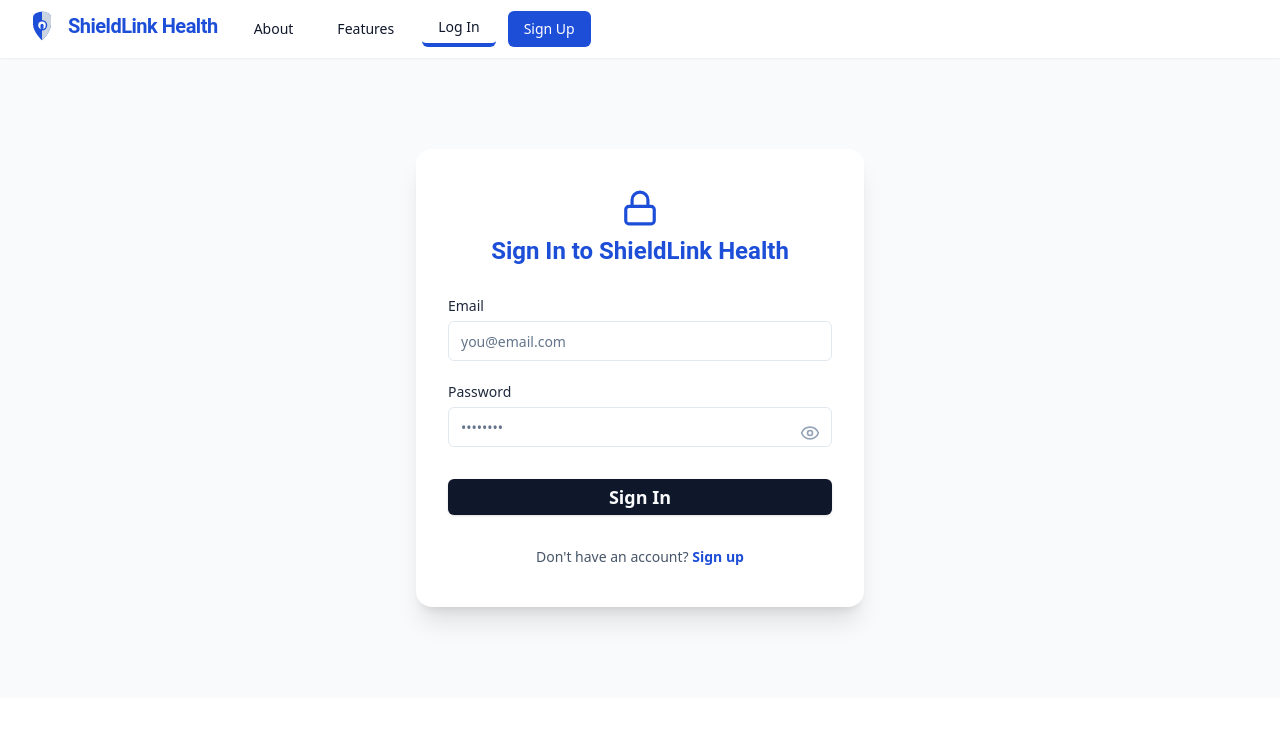
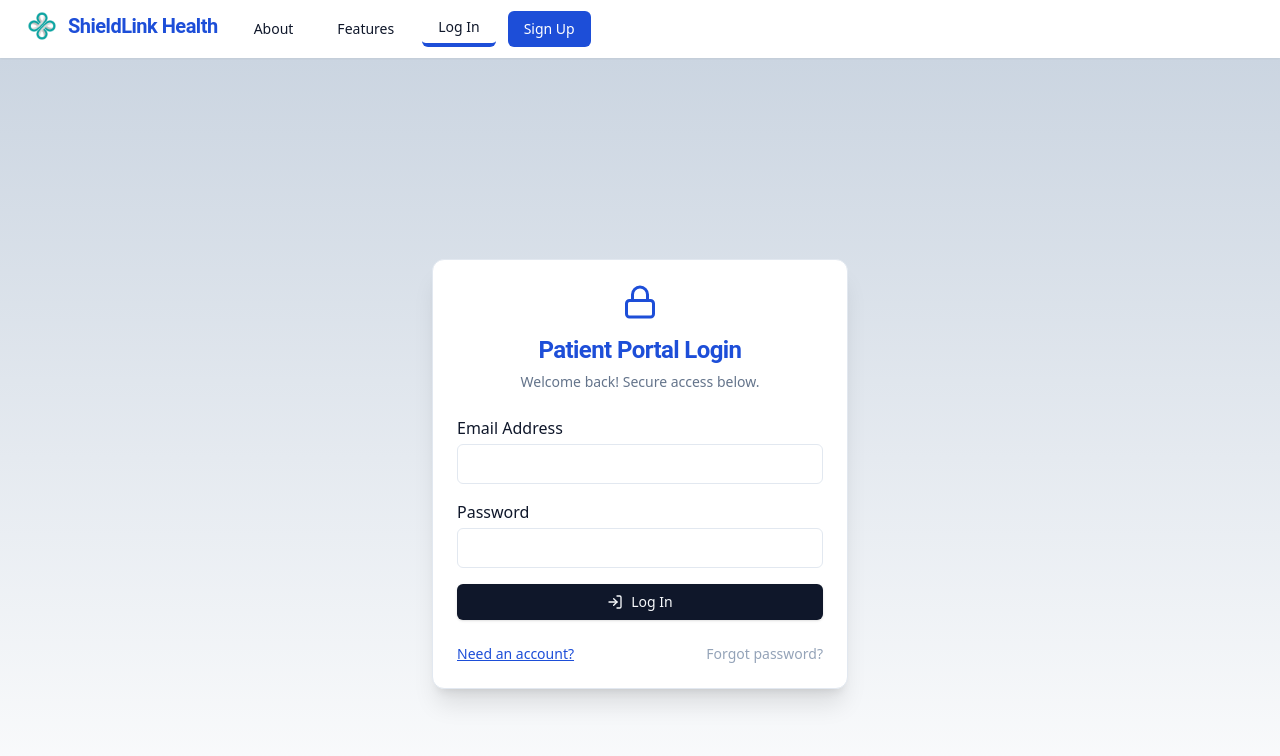
Before and after one commit to Collin-Test-Quome-Org/create-a-comprehensive-hipaa-compliant-patient-por-ac35136d-d57c8af3, a React (Vite) app in the folder frontend/: page /login in a window 1280 px wide. Shown: the top 756 px of the page. Built offline with nearby package versions, Linux system fonts and the light colour scheme.

Commit message:
Add CompanyLogo, LoginPage, and SignupPage components/pages with functional UI, mock state, and navigation.

```diff
--- a/frontend/src/components/CompanyLogo.tsx
+++ b/frontend/src/components/CompanyLogo.tsx
@@ -1,15 +1,14 @@
-import { Shield } from 'lucide-react';
+import * as React from 'react';
 
-export const CompanyLogo = ({ size = 32 }: { size?: number }) => (
-  <span className="inline-flex items-center justify-center" style={{ width: size, height: size }}>
-    {/* Use brand kit: shield/lock combo, blue and slate */}
-    <svg width={size} height={size} viewBox="0 0 48 48" fill="none" xmlns="http://www.w3.org/2000/svg">
-      <g>
-        <path d="M24 5C30.6274 5 36 8.13401 36 12.5V21.5C36 32 24 43 24 43C24 43 12 32 12 21.5V12.5C12 8.13401 17.3726 5 24 5Z" fill="#1d4ed8"/>
-        <path d="M24 5C30.6274 5 36 8.13401 36 12.5V21.5C36 32 24 43 24 43V5Z" fill="#cbd5e1"/>
-        <rect x="18" y="17" width="12" height="12" rx="6" fill="#fff" stroke="#1d4ed8" strokeWidth="2"/>
-        <rect x="22" y="21" width="4" height="7" rx="2" fill="#1d4ed8"/>
-      </g>
-    </svg>
-  </span>
+/**
+ * CompanyLogo
+ * Displays the primary ShieldLink Health logo (shield + lock)
+ * Use size prop to control width/height in px
+ */
+export const CompanyLogo = ({ size = 40 }: { size?: number }) => (
+  <img
+    src={process.env.PUBLIC_URL ? `${process.env.PUBLIC_URL}/branding/assets/logo-0.png` : '/branding/assets/logo-0.png'}
+    style={{ width: size, height: size }}
+    draggable={false}
+  />
 );
--- a/frontend/src/pages/LoginPage.tsx
+++ b/frontend/src/pages/LoginPage.tsx
@@ -1,67 +1,71 @@
-import { useState } from 'react';
 import { Button } from '@/components/ui/button';
 import { Input } from '@/components/ui/input';
-import { Label } from '@/components/ui/label';
-import { Eye, EyeOff, Lock } from 'lucide-react';
+import { Card, CardContent, CardHeader, CardTitle } from '@/components/ui/card';
+import { Lock, LogIn } from 'lucide-react';
+import { motion } from 'framer-motion';
 import { Link, useNavigate } from 'react-router-dom';
+import * as React from 'react';
 
 export const LoginPage = () => {
-  const [email, setEmail] = useState('');
-  const [password, setPassword] = useState('');
-  const [show, setShow] = useState(false);
-  const [loading, setLoading] = useState(false);
-  const [error, setError] = useState('');
+  const [email, setEmail] = React.useState('');
+  const [password, setPassword] = React.useState('');
+  const [error, setError] = React.useState('');
   const navigate = useNavigate();
 
   function handleSubmit(e: React.FormEvent) {
     e.preventDefault();
-    setLoading(true);
     setError('');
-    // Mock login: accept anything, go to "/dashboard"
+    // Mock auth: any non-empty email/password "logs in" and navigates to dashboard
+    if (!email || !password) {
+      setError('Please enter email and password.');
+      return;
+    }
     setTimeout(() => {
-      if (!email.includes('@') || password.length < 4) {
-        setError('Please enter a valid email and password.');
-        setLoading(false);
-        return;
-      }
       navigate('/dashboard');
-    }, 700);
+    }, 500);
   }
 
   return (
-    <div className="min-h-[80vh] flex flex-col items-center justify-center bg-slate-50 py-12">
-      <form className="bg-white rounded-2xl shadow-xl px-8 py-10 w-full max-w-md flex flex-col gap-6" onSubmit={handleSubmit} aria-label="login form">
-        <div className="flex flex-col items-center mb-2">
-          <Lock className="text-[#1d4ed8] mb-2" size={38} />
-          <h2 className="font-['Roboto'] font-bold text-2xl text-[#1d4ed8]">Sign In to ShieldLink Health</h2>
-        </div>
-        <div className="flex flex-col gap-2">
-          <Label htmlFor="login-email" className="text-slate-800 font-medium">Email</Label>
-          <Input id="login-email" name="email" type="email" placeholder="you@email.com" autoComplete="email" required value={email} onChange={e => setEmail(e.target.value)} />
-        </div>
-        <div className="flex flex-col gap-2 relative">
-          <Label htmlFor="login-password" className="text-slate-800 font-medium">Password</Label>
-          <Input id="login-password" name="password" type={show ? 'text' : 'password'} placeholder="••••••••" autoComplete="current-password" required value={password} onChange={e => setPassword(e.target.value)} />
-          <button
-            type="button"
-            tabIndex={-1}
-            aria-label={show ? 'Hide password' : 'Show password'}
-            className="absolute right-3 top-[38px] text-slate-400 hover:text-[#1d4ed8]"
-            onClick={() => setShow(s => !s)}
-            id="login-toggle-password-visibility"
-          >
-            {show ? <EyeOff size={20} /> : <Eye size={20} />}
-          </button>
-        </div>
-        {error && <div className="text-red-500 text-sm text-center" role="alert">{error}</div>}
-        <Button id="login-submit" type="submit" className="mt-2 font-bold text-lg" disabled={loading}>
-          {loading ? 'Signing in…' : 'Sign In'}
-        </Button>
-        <div className="text-center text-slate-600 text-sm mt-2">
-          Don't have an account?{' '}
-          <Link to="/signup" className="text-[#1d4ed8] font-semibold hover:underline" id="login-link-signup">Sign up</Link>
-        </div>
-      </form>
+    <div className="min-h-screen flex flex-col items-center justify-center bg-gradient-to-b from-[#cbd5e1] to-white">
+      <motion.div
+        initial={{ opacity: 0, y: 30 }}
+        animate={{ opacity: 1, y: 0 }}
+        className="w-full max-w-md px-4"
+      >
+        <Card className="shadow-xl mt-8">
+          <CardHeader className="flex flex-col items-center">
+            <span className="mb-2"><Lock size={36} className="text-[#1d4ed8]" /></span>
+            <CardTitle className="text-2xl font-bold font-['Roboto'] text-[#1d4ed8]">
+              Patient Portal Login
+            </CardTitle>
+            <span className="text-slate-500 text-sm mt-2">Welcome back! Secure access below.</span>
+          </CardHeader>
+          <CardContent>
+            <form className="space-y-4" onSubmit={handleSubmit} aria-label="Login form">
+              <div>
+                <label htmlFor="login-email" className="font-medium">Email Address</label>
+                <Input id="login-email" type="email" autoComplete="username" required value={email} onChange={e => setEmail(e.target.value)} className="mt-1" />
+              </div>
+              <div>
+                <label htmlFor="login-password" className="font-medium">Password</label>
+                <Input id="login-password" type="password" autoComplete="current-password" required value={password} onChange={e => setPassword(e.target.value)} className="mt-1" />
+              </div>
+              {error && <div className="text-red-600 text-sm" role="alert">{error}</div>}
+              <Button id="login-submit" type="submit" className="w-full mt-2 flex gap-2 items-center justify-center">
+                <LogIn /> Log In
+              </Button>
+            </form>
+            <div className="flex justify-between mt-6 text-sm">
+              <span>
+                <Link to="/signup" className="text-[#1d4ed8] underline hover:text-blue-700" id="login-signup-link">Need an account?</Link>
+              </span>
+              <span>
+                <Link to="#" className="text-slate-400 hover:text-[#1d4ed8]">Forgot password?</Link>
+              </span>
+            </div>
+          </CardContent>
+        </Card>
+      </motion.div>
     </div>
   );
-}
+};
--- a/frontend/src/pages/SignupPage.tsx
+++ b/frontend/src/pages/SignupPage.tsx
@@ -1,61 +1,89 @@
-import { useState } from 'react';
 import { Button } from '@/components/ui/button';
 import { Input } from '@/components/ui/input';
-import { Label } from '@/components/ui/label';
-import { UserPlus } from 'lucide-react';
+import { Card, CardContent, CardHeader, CardTitle } from '@/components/ui/card';
+import { UserPlus, CheckCircle } from 'lucide-react';
+import { motion } from 'framer-motion';
 import { Link, useNavigate } from 'react-router-dom';
+import * as React from 'react';
 
 export const SignupPage = () => {
-  const [email, setEmail] = useState('');
-  const [name, setName] = useState('');
-  const [password, setPassword] = useState('');
-  const [loading, setLoading] = useState(false);
-  const [error, setError] = useState('');
+  const [email, setEmail] = React.useState('');
+  const [password, setPassword] = React.useState('');
+  const [confirm, setConfirm] = React.useState('');
+  const [error, setError] = React.useState('');
+  const [success, setSuccess] = React.useState(false);
   const navigate = useNavigate();
 
   function handleSubmit(e: React.FormEvent) {
     e.preventDefault();
-    setLoading(true);
     setError('');
-    if (!email.includes('@') || password.length < 4 || name.length < 2) {
-      setError('Please enter a valid name, email, and password.');
-      setLoading(false);
+    if (!email || !password || !confirm) {
+      setError('Please fill out all fields.');
       return;
     }
-    // Mock signup: accept anything, go to /dashboard
+    if (password !== confirm) {
+      setError("Passwords don't match.");
+      return;
+    }
     setTimeout(() => {
-      navigate('/dashboard');
-    }, 700);
+      setSuccess(true);
+      setTimeout(() => navigate('/dashboard'), 900);
+    }, 600);
   }
 
   return (
-    <div className="min-h-[80vh] flex flex-col items-center justify-center bg-slate-50 py-12">
-      <form className="bg-white rounded-2xl shadow-xl px-8 py-10 w-full max-w-md flex flex-col gap-6" onSubmit={handleSubmit} aria-label="signup form">
-        <div className="flex flex-col items-center mb-2">
-          <UserPlus className="text-[#1d4ed8] mb-2" size={38} />
-          <h2 className="font-['Roboto'] font-bold text-2xl text-[#1d4ed8]">Create Your ShieldLink Account</h2>
+    <div className="min-h-screen flex flex-col items-center justify-center bg-gradient-to-b from-[#cbd5e1] to-white">
+      <motion.div
+        initial={{ opacity: 0, y: 30 }}
+        animate={{ opacity: 1, y: 0 }}
+        className="w-full max-w-md px-4"
+      >
+        <Card className="shadow-xl mt-8">
+          <CardHeader className="flex flex-col items-center">
+            <span className="mb-2"><UserPlus size={36} className="text-[#1d4ed8]" /></span>
+            <CardTitle className="text-2xl font-bold font-['Roboto'] text-[#1d4ed8]">
+              Create Your Account
+            </CardTitle>
+            <span className="text-slate-500 text-sm mt-2">Start your secure healthcare journey.</span>
+          </CardHeader>
+          <CardContent>
+            {success ? (
+              <div className="flex flex-col items-center py-8 gap-2">
+                <CheckCircle size={40} className="text-green-600" />
+                <span className="font-bold text-lg text-[#1d4ed8]">Account created!</span>
+                <span className="text-slate-500">Redirecting to your dashboard...</span>
               </div>
-        <div className="flex flex-col gap-2">
-          <Label htmlFor="signup-name" className="text-slate-800 font-medium">Full Name</Label>
-          <Input id="signup-name" name="name" type="text" autoComplete="name" required placeholder="Your name" value={name} onChange={e => setName(e.target.value)} />
+            ) : (
+              <form className="space-y-4" onSubmit={handleSubmit} aria-label="Signup form">
+                <div>
+                  <label htmlFor="signup-email" className="font-medium">Email Address</label>
+                  <Input id="signup-email" type="email" required value={email} onChange={e => setEmail(e.target.value)} className="mt-1" />
                 </div>
-        <div className="flex flex-col gap-2">
-          <Label htmlFor="signup-email" className="text-slate-800 font-medium">Email</Label>
-          <Input id="signup-email" name="email" type="email" autoComplete="email" required placeholder="you@email.com" value={email} onChange={e => setEmail(e.target.value)} />
+                <div>
+                  <label htmlFor="signup-password" className="font-medium">Password</label>
+                  <Input id="signup-password" type="password" required value={password} onChange={e => setPassword(e.target.value)} className="mt-1" />
                 </div>
-        <div className="flex flex-col gap-2">
-          <Label htmlFor="signup-password" className="text-slate-800 font-medium">Password</Label>
-          <Input id="signup-password" name="password" type="password" autoComplete="new-password" required placeholder="••••••••" value={password} onChange={e => setPassword(e.target.value)} />
+                <div>
+                  <label htmlFor="signup-confirm" className="font-medium">Confirm Password</label>
+                  <Input id="signup-confirm" type="password" required value={confirm} onChange={e => setConfirm(e.target.value)} className="mt-1" />
                 </div>
-        {error && <div className="text-red-500 text-sm text-center" role="alert">{error}</div>}
-        <Button id="signup-submit" type="submit" className="mt-2 font-bold text-lg" disabled={loading}>
-          {loading ? 'Creating account…' : 'Sign Up'}
+                {error && <div className="text-red-600 text-sm" role="alert">{error}</div>}
+                <Button id="signup-submit" type="submit" className="w-full mt-2 flex gap-2 items-center justify-center">
+                  <UserPlus /> Sign Up
                 </Button>
-        <div className="text-center text-slate-600 text-sm mt-2">
-          Already have an account?{' '}
-          <Link to="/login" className="text-[#1d4ed8] font-semibold hover:underline" id="signup-link-login">Log In</Link>
+              </form>
+            )}
+            <div className="flex justify-between mt-6 text-sm">
+              <span>
+                <Link to="/login" className="text-[#1d4ed8] underline hover:text-blue-700" id="signup-login-link">Already have an account?</Link>
+              </span>
+              <span>
+                <Link to="#" className="text-slate-400 hover:text-[#1d4ed8]">Need help?</Link>
+              </span>
             </div>
-      </form>
+          </CardContent>
+        </Card>
+      </motion.div>
     </div>
   );
-}
+};
```
Lines whose indentation alone changed are shown as unchanged.
